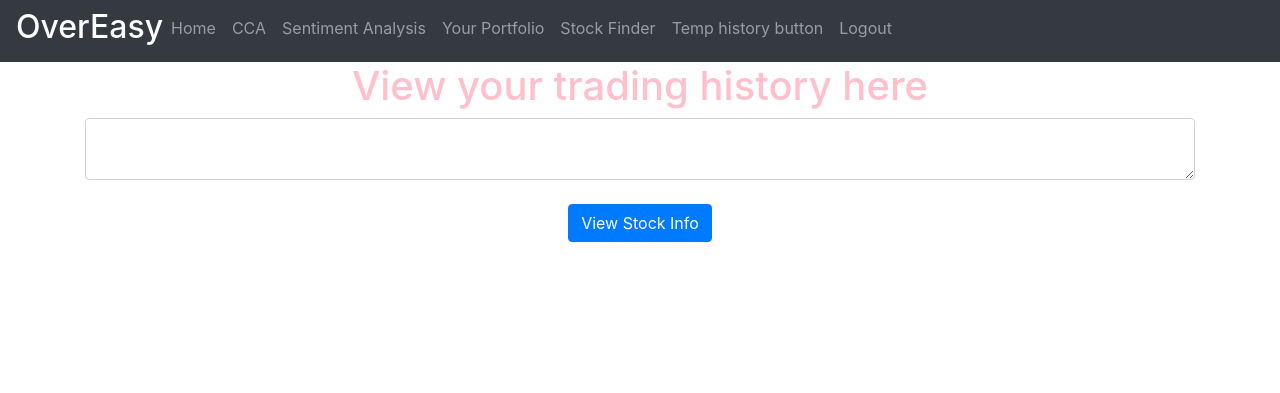
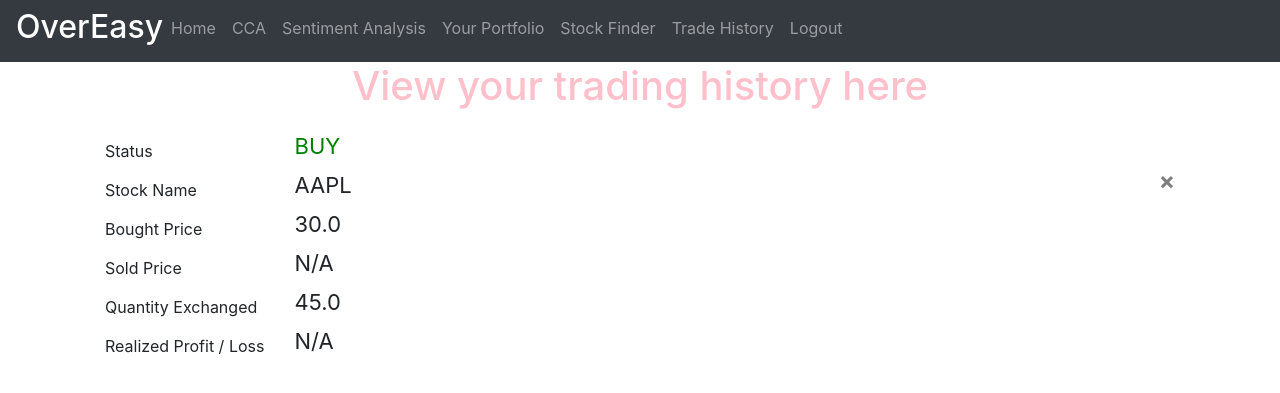
Before and after one commit to gene2345/OverEasyUpdatedv3, a Flask app: page /history in a window 1280 px wide. Shown: the top 393 px of the page. Run offline with Flask 3, Linux system fonts and the light colour scheme; a user stored in the database is signed in; some libraries are stand-ins or nearby versions.

Commit message:
added trade history page

```diff
--- a/website/__init__.py
+++ b/website/__init__.py
@@ -29,6 +29,8 @@ def create_app():
         return User.query.get(id)
 
     with app.app_context():
+        #Unhash this and run if you are adding new things to database
+        #db.drop_all()
         db.create_all()
 
     return app
--- a/website/templates/base.html
+++ b/website/templates/base.html
@@ -48,6 +48,19 @@
       font-size: 13px;
     }
 
+    .tradingHistoryblock1 {
+      display: inline-block;
+      overflow: hidden;
+      width: 185px;
+    }
+
+    .tradingHistoryblock2 {
+      display: inline-block;
+      overflow: hidden;
+      font-size:22px;
+      width:675px;
+    }
+
     </style>
     <title>{% block title%} Home title {% endblock%}</title>
 </head>
@@ -65,7 +78,7 @@
           <a class = "nav-item nav-link" id = "SA" href = "/SA">Sentiment Analysis</a>
           <a class = "nav-item nav-link" id = "yrport" href = "/yrport">Your Portfolio</a>
           <a class = "nav-item nav-link" id = "stockfinder" href = "/stockFinder">Stock Finder</a>
-          <a class = "nav-item nav-link" id = "stockfinder" href = "/history">Temp history button</a>
+          <a class = "nav-item nav-link" id = "stockfinder" href = "/history">Trade History</a>
           <a class = "nav-item nav-link" id = "logout" href = "/logout">Logout</a>
           {% else %}
           <h2 style = "color:white"> OverEasy </h2>
--- a/website/templates/history.html
+++ b/website/templates/history.html
@@ -6,12 +6,62 @@
 
 <h1 align = 'center' style = 'color:pink' > View your trading history here </h1>
 
-<form method = 'POST'> <!-- sends it to the home page as a POST method-->
-    <textarea name = "stock" id = "note" class = "form-control"></textarea>
-</br>
-    <div align = "center">
-        <button type = "submit" class = "btn btn-primary">View Stock Info</button>
-    </div>
-</form>
+<ul class = "list-group list-group-flush" id = "historyList">
+    {% for data in user.portfolioHistory%} <!-- user is related to notes via foreign key database -->
+    <li class = "list-group-item" >
+        <div>
+        <div class = "tradingHistoryblock1">Status</div>
+        <div class = "tradingHistoryblock2">
+            {% if data.status == "BUY" %}
+                <div style = "color: green;""> BUY </div>
+            {% else %}
+                <div style = "color:red"> SELL </div>
+            {% endif %}
+        </div>
+        <div class = "tradingHistoryblock3">
+            <a type = "button" class = "close" style = "align-content: center;" href = '/deletePortfolioHistory/{{ data.id }}'>
+                <span aira-hidden="true"> &times; </span>
+            </a>
+        </div>
+        <div>
+            <div class = "tradingHistoryblock1" >Stock Name</div>
+            <div class = "tradingHistoryblock2"> {{data.stock}}  </div>
+        </div>
+        <div>
+            <div class = "tradingHistoryblock1">Bought Price</div>
+            {% if data.bought_price == None %}
+                <div class = "tradingHistoryblock2"> N/A </div>
+            {% else %}
+                <div class = "tradingHistoryblock2"> {{data.bought_price}}</div>
+            {% endif %}
+        </div>
+        <div>
+            <div class = "tradingHistoryblock1">Sold Price</div>
+            {% if data.sold_price == None %}
+                <div class = "tradingHistoryblock2"> N/A </div>
+            {% else %}
+                <div class = "tradingHistoryblock2"> {{data.sold_price}}</div>
+            {% endif %}
+        </div>
+        <div>
+            <div class = "tradingHistoryblock1">Quantity Exchanged</div>
+            <div class = "tradingHistoryblock2"> {{data.qty_exchanged}} </div>
+        </div>
+        <div>
+            <div class = "tradingHistoryblock1">Realized Profit / Loss </div>
+            {% if data.profitloss == None %}
+                <div class = "tradingHistoryblock2"> N/A </div>
+            {% elif data.profitloss >= 0 %}
+                <div class = "tradingHistoryblock2" style = "color: rgb(136, 202, 37);"> +{{data.profitloss}}</div>
+            {% else %}
+                <div class = "tradingHistoryblock2" style = "color: red"> {{data.profitloss}} </div>
+            {% endif %}
+        </div>
+                </div>
+    </li>
+    {% endfor %}
+</ul>
+
+
 
 {% endblock %}
--- a/website/views.py
+++ b/website/views.py
@@ -1,6 +1,6 @@
 from flask import Blueprint, render_template, request, flash, jsonify, redirect, url_for
 from flask_login import login_required, current_user
-from .models import User, Note, Portfolio
+from .models import User, Note, Portfolio, PortfolioHistory
 from . import db
 from .calc import numericChecker
 from .cca import get_price_marketCap, get_outstandingShares_enterpriseValue_peg, get_totalDebt_totalCash_EBITDA, get_dilutedEps_revenue, get_quarterlyRevenueGrowth, express_in_MM, get_all_data
@@ -30,7 +30,7 @@ def home():
 
 
 @login_required
-@views.route('/delete/<int:id>') #deleting an extra stock
+@views.route('/delete/<int:id>') #deleting an extra stock from homepage
 def delete(id):
     note = Note.query.get(id)
     if note:
@@ -44,7 +44,7 @@ def delete(id):
 def CCA():
     return render_template("CCA.html", user = current_user)
 
-@login_required
+@login_required #add to position in portfolio page
 @views.route('/yrport', methods = ['GET', 'POST'])
 def yrport():
     if request.method == 'POST':
@@ -58,10 +58,9 @@ def yrport():
         elif numericChecker(bought_qty):
             flash("Please re enter quantity", category="error")
             return render_template("yrport.html", user = current_user)
-        price = yf.Ticker(stock1).info['regularMarketPreviousClose']
-        exist_in_db = False
-        item = Portfolio.query.filter_by(data = stock1).first()
         try:
+            price = yf.Ticker(stock1).info['regularMarketPreviousClose']
+            item = Portfolio.query.filter_by(data = stock1).first()
             if item is not None: #Add to history page
                 old_bought_price = float(item.bought_price)
                 old_bought_qty = float(item.bought_qty)
@@ -72,11 +71,18 @@ def yrport():
                 item.bought_qty = new_bought_qty
                 item.bought_price = new_bought_price
                 item.profitloss = new_profitloss
+                new_history = PortfolioHistory(user_id = current_user.id, status = "BUY", qty_exchanged = bought_qty,
+                                               bought_price = bought_price, sold_price = None, profitloss = None, stock = stock1)
+                db.session.add(new_history)
+                db.session.commit()
                 flash("Detected existing stock, added to position", category = "success")
             else: #Add to history page
                 profitloss = round((float(bought_price) - float(price))*float(bought_qty),2)
                 new_stock = Portfolio(data=stock1, user_id = current_user.id, bought_price = bought_price,
                                         bought_qty = bought_qty, current_price = price, profitloss = profitloss)
+                new_history = PortfolioHistory(user_id = current_user.id, status = "BUY", qty_exchanged = bought_qty,
+                                               bought_price = bought_price, sold_price = None, profitloss = None, stock = stock1)
+                db.session.add(new_history)
                 db.session.add(new_stock)
                 db.session.commit()
                 flash("Added", category = "success")
@@ -91,7 +97,7 @@ def yrport():
     return render_template("yrport.html", user = current_user)
 
 @login_required
-@views.route('/deleteyrport/<int:id>') #deleting an extra stock
+@views.route('/deleteyrport/<int:id>') #deleting an extra stock from your portfolio page
 def deleteyrport(id):
     portfolio = Portfolio.query.get(id)
     if portfolio:
@@ -101,7 +107,7 @@ def deleteyrport(id):
     return redirect('/yrport')
 
 @login_required
-@views.route('/stockFinder', methods = ['GET', 'POST']) #more info on a specific stock
+@views.route('/stockFinder', methods = ['GET', 'POST']) #more info on a specific stock, stockfinder page
 def stockFinder():
     if request.method == 'POST':
         stock1 = request.form.get('stock').upper()
@@ -114,7 +120,7 @@ def stockFinder():
     return render_template('stockFinder.html', user = current_user, stock_info = [])
 
 @login_required
-@views.route('/moreInfo/<id>') #deleting an extra stock
+@views.route('/moreInfo/<id>') #brings you to moreInfo page
 def moreInfo(id):
     info_list = get_all_data(id)
     return render_template('moreInfo.html', user = current_user, stock_info = info_list)
@@ -124,7 +130,7 @@ def moreInfo(id):
 def SA():
     return render_template("SA.html", user = current_user)
 
-@login_required
+@login_required #selling a position in your portfolio
 @views.route('/editPosition', methods = ['GET', 'POST'])
 def editPosition():
     if request.method == 'POST':
@@ -142,19 +148,42 @@ def editPosition():
         if float(sell_qty) > item.bought_qty:
             flash("You cannot sell more than you own", category = "error")
             return render_template("yrport.html", user = current_user)
-        if float(sell_qty) == item.bought_qty: #Add to history page
+        if float(sell_qty) == item.bought_qty:
+            sell_qty = float(sell_qty)
+            sell_price = float(sell_price)
+            profitloss = (sell_price - item.bought_price) * sell_qty
+            new_history = PortfolioHistory(user_id = current_user.id, status = "SELL", qty_exchanged = sell_qty,
+                                            bought_price = None, sold_price = sell_price, profitloss = profitloss, stock = stock1)
+            db.session.add(new_history)
+            db.session.commit()
             db.session.delete(item)
             db.session.commit()
+            flash("Successfully updated portfolio", category = "success")
             return redirect('/yrport')
-        sell_qty = float(sell_qty) #Add to history page
+        sell_qty = float(sell_qty)
+        sell_price = float(sell_price)
         old_bought_qty = item.bought_qty
         new_bought_qty = old_bought_qty - sell_qty
         item.bought_qty = new_bought_qty
+        profitloss = (sell_price - item.bought_price) * sell_qty
+        new_history = PortfolioHistory(user_id = current_user.id, status = "SELL", qty_exchanged = sell_qty,
+                                            bought_price = None, sold_price = sell_price, profitloss = profitloss, stock = stock1)
+        db.session.add(new_history)
         db.session.commit()
-        flash("Successfully updated portfolio")
+        flash("Successfully updated portfolio", category = "success")
     return redirect('/yrport')
 
 @login_required
 @views.route('/history')
 def tester():
     return render_template("history.html", user = current_user)
+
+@login_required
+@views.route('/deletePortfolioHistory/<int:id>') #deleting an extra stock from your portfolio page
+def deletePortfolioHistory(id):
+    portfolioHistory = PortfolioHistory.query.get(id)
+    if portfolioHistory:
+        db.session.delete(portfolioHistory)
+        db.session.commit()
+        flash("Deleted", category = "success")
+    return redirect('/history')
```
Also changed, not shown: website/models.py (+5 -3 lines), instance/database.db.
